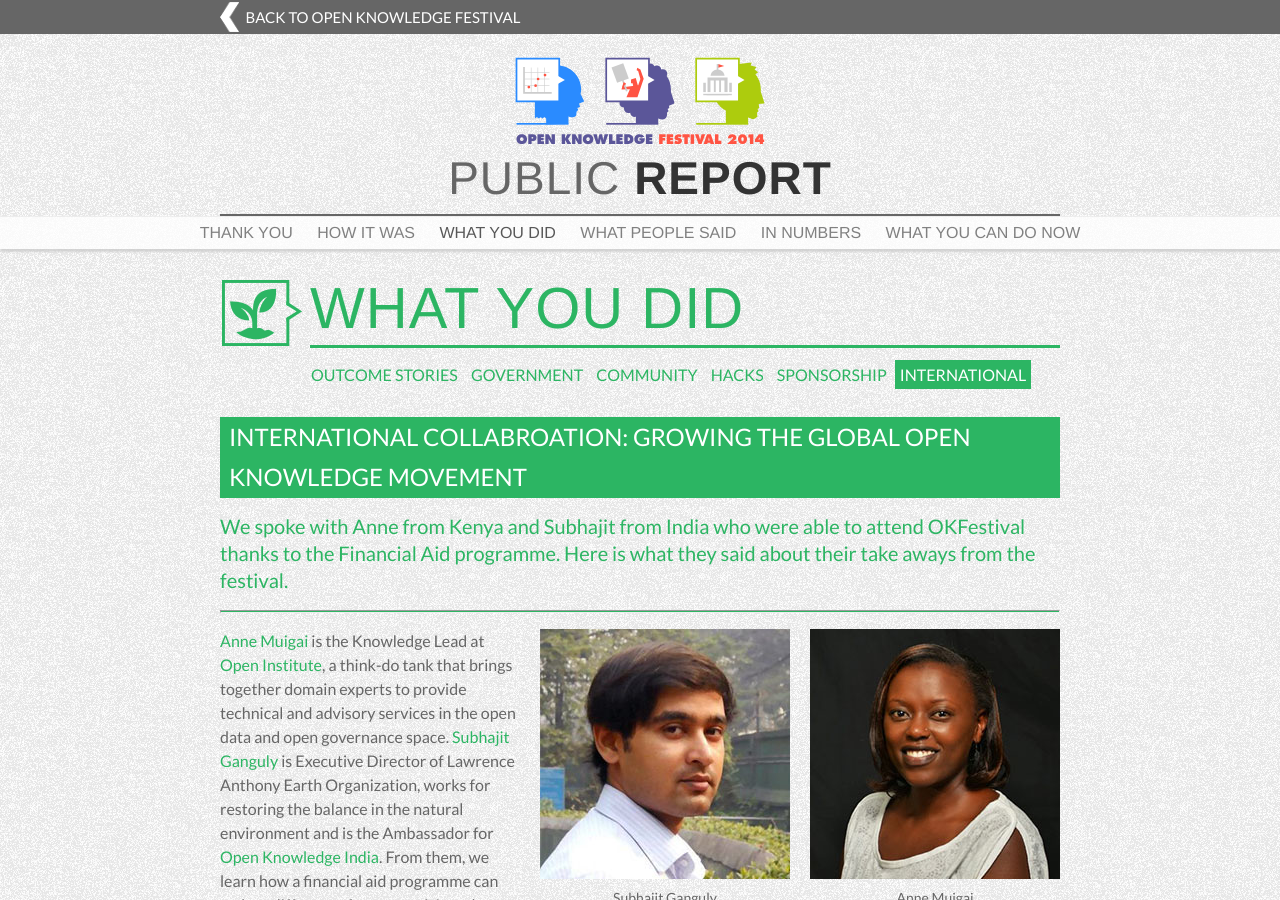
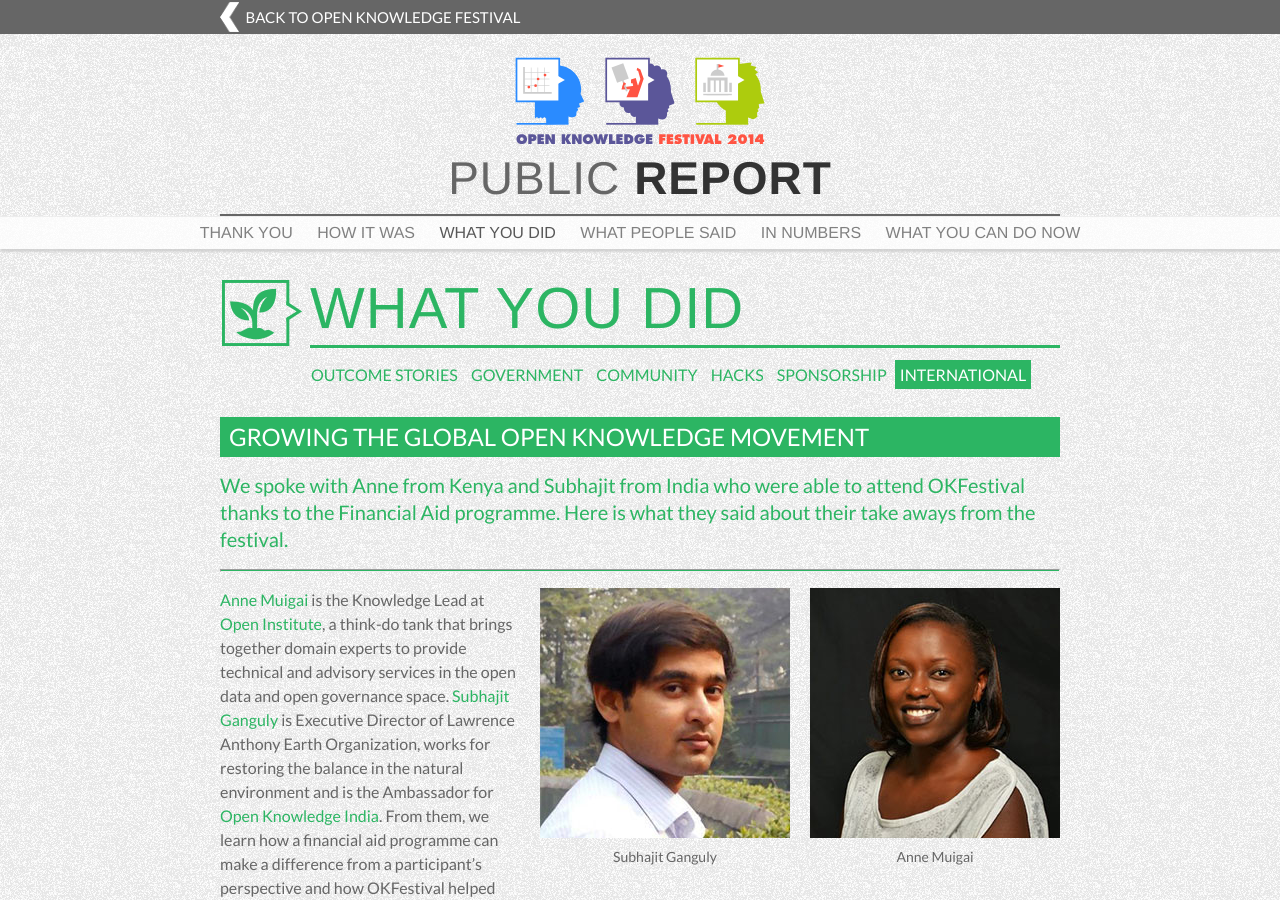
Before and after one commit to okfn/okfestival-public-report, a Jekyll site: the page built from pages/what-you-did/financial-aid.md, in a window 1280 px wide and 900 px high. Built offline with Jekyll 4.4.1, drawn with Linux system fonts in a browser that asks for light colours; some web fonts are replaced.

Commit message:
Update financial-aid.md

```diff
--- a/pages/what-you-did/financial-aid.md
+++ b/pages/what-you-did/financial-aid.md
@@ -19,7 +19,7 @@
 
 ---
 
-## International Collabroation: Growing the Global Open Knowledge Movement
+## Growing the Global Open Knowledge Movement
 
 <span class="summary">We spoke with Anne from Kenya and Subhajit from India who were able to attend OKFestival thanks to the Financial Aid programme. Here is what they said about their take aways from the festival.</span>
 
```
